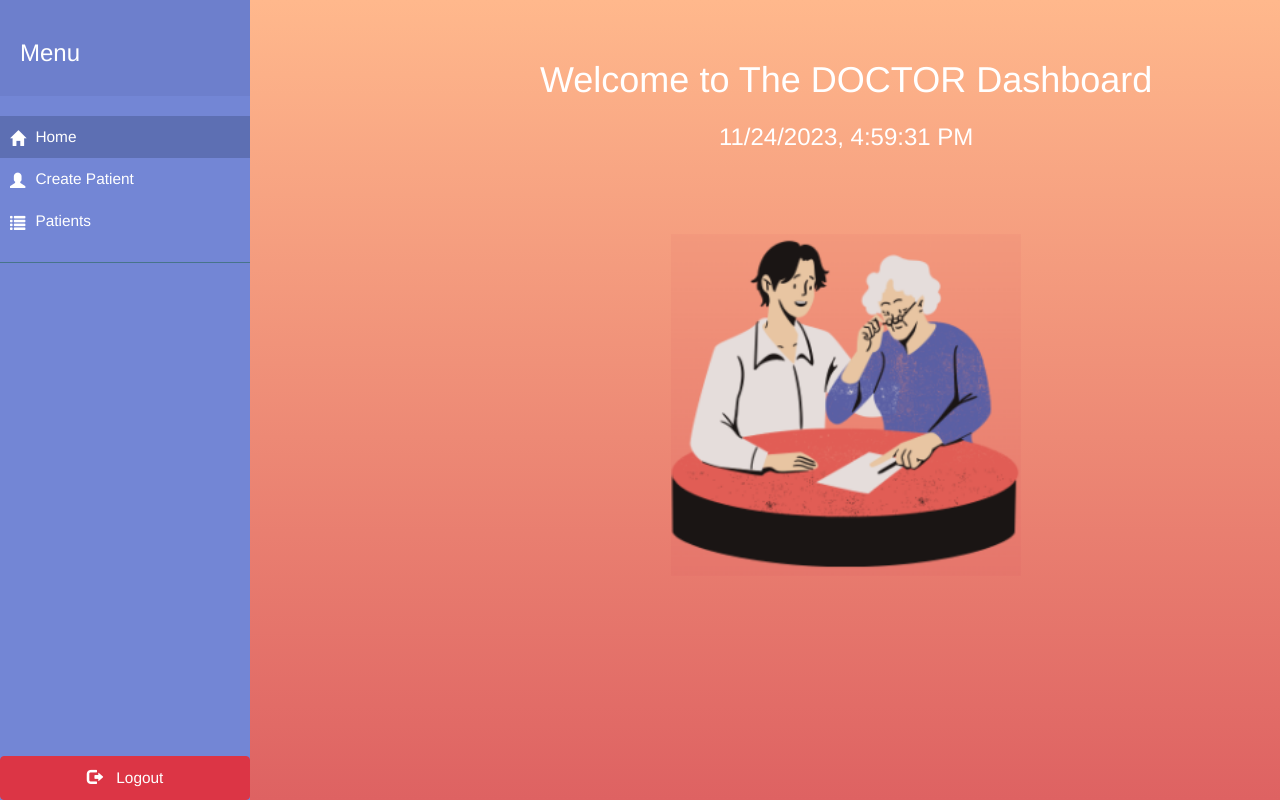
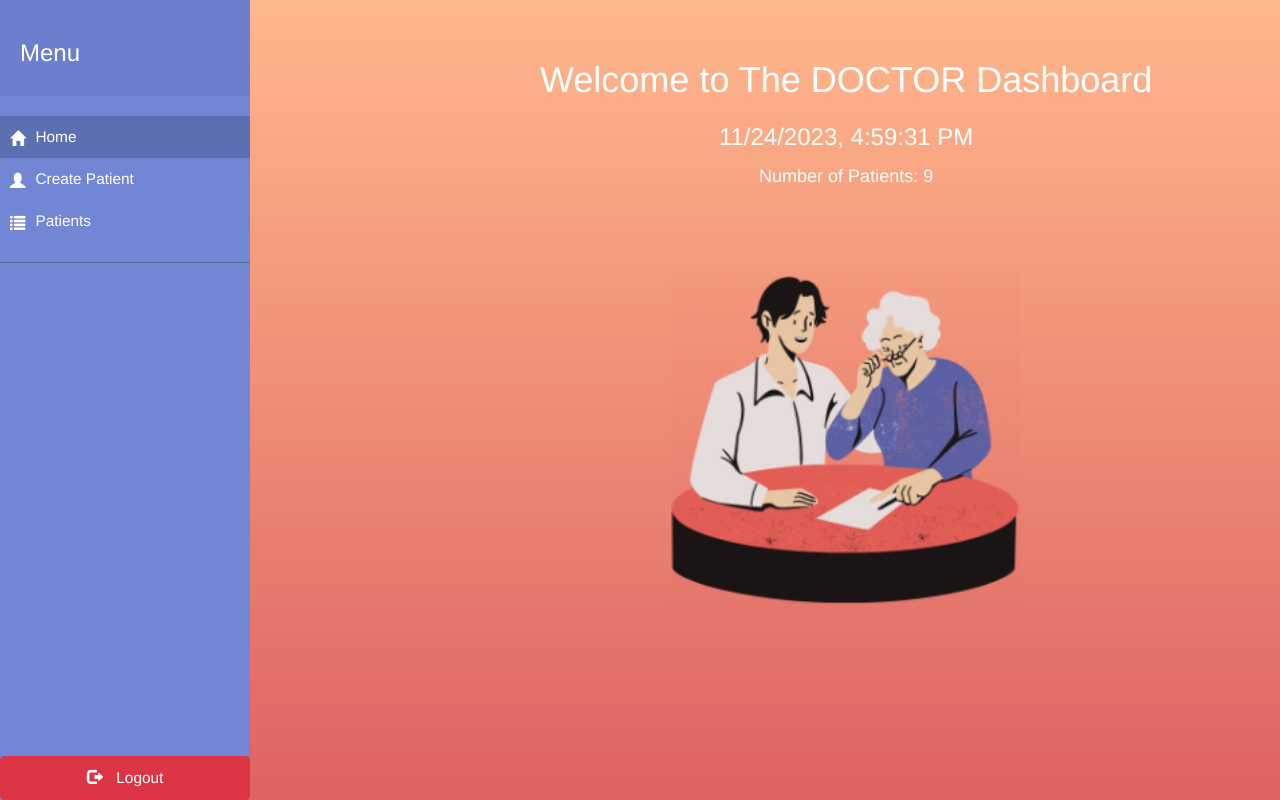
Before and after one commit to beckyfue/TFG, a Django app: page /homepage/ in a window 1280 px wide. Run offline with Django 4.2, Linux system fonts and the light colour scheme; a user stored in the database is signed in; data comes from the database, SQL or seed files in the repository; both versions use the stored data as it was after the commit; some libraries are stand-ins or nearby versions.

Commit message:
number of patients seen in homepage

```diff
--- a/mysite/polls/static/polls/homepage.css
+++ b/mysite/polls/static/polls/homepage.css
@@ -8,37 +8,43 @@ body, html {
 .homepage-content {
     display: flex;
     flex-direction: column;
-    align-items: flex-start; /* Align items to the start (left) of the container */
-    padding: 20px; /* Add padding to the container for spacing */
+    align-items: flex-start;
+    padding: 20px;
 }
 
 .text-section {
     text-align: center;
-    color: white; /* Set text color to white */
+    color: white;
 }
 
 .text-section h2 {
-    font-size: 36px; /* Set font size */
-    margin-bottom: 20px; /* Adjust margin */
+    font-size: 36px;
+    margin-bottom: 20px;
 }
 
 .text-section .alert {
-    background-color: #4CAF50; /* Green background for success messages */
-    color: white; /* White text for success messages */
+    background-color: #4CAF50;
+    color: white;
 }
 
 #datetime {
-    font-size: 24px; /* Set font size for the datetime */
-    color: white; /* Set text color to white */
+    font-size: 24px;
+    color: white;
+}
+
+#num-patients {
+    font-size: 18px;
+    color: white;
+    margin-top: 10px;
 }
 
 .image-section {
     margin-top: 80px;
-    margin-left: auto; /* Auto left margin for centering */
-    margin-right: auto; /* Adjust the margin */
+    margin-left: auto;
+    margin-right: auto;
 }
 
 .image-section img {
-    width: 350px; /* Set an absolute width  */
-    max-width: 100%; /* Ensure responsiveness */
+    width: 350px;
+    max-width: 100%;
 }
--- a/mysite/polls/templates/polls/homepage.html
+++ b/mysite/polls/templates/polls/homepage.html
@@ -14,6 +14,8 @@
                     {{ message }}
                 </div>
             {% endfor %}
+            <!-- Display the number of patients here -->
+            <div id="num-patients">Number of Patients: {{ num_patients }}</div>
         </div>
         <div class="image-section">
             <!-- Image -->
@@ -29,13 +31,12 @@
                 $("#datetime").text(formattedDateTime);
             }
 
-        // Initial call
+            // Initial calls
             updateDateTime();
 
             // Update every second
             setInterval(updateDateTime, 1000);
         });
-
     </script>
 
 {% endblock %}
--- a/mysite/polls/views.py
+++ b/mysite/polls/views.py
@@ -139,12 +139,18 @@ from django.db.models import Count
 def homepage(request):
     if request.user.user_type == "doctor":
         # Assuming you have a related_name set in the assigned_doctor ForeignKey
-        patient_count_over_time = CustomUser.objects.filter(assigned_doctor=request.user
-        ).values('date_joined__date').annotate(patient_count=Count('id')).order_by('date_joined__date')
+        patients_assigned_to_doctor = CustomUser.objects.filter(assigned_doctor=request.user)
+        patient_count_over_time = patients_assigned_to_doctor.values('date_joined__date').annotate(patient_count=Count('id')).order_by('date_joined__date')
 
-        return render(request, 'polls/homepage.html', {'patient_count_over_time': patient_count_over_time})
+        # Count of total patients assigned to the doctor
+        num_patients = patients_assigned_to_doctor.count()
+
+        return render(request, 'polls/homepage.html', {'patient_count_over_time': patient_count_over_time, 'num_patients': num_patients})
     else:
         return redirect('/')
+
+
+
 
 
 
@@ -155,6 +161,11 @@ def patients(request):
         return render(request, 'polls/patients.html', {'patients': patients_assigned_to_doctor})
     else:
         return redirect('/')
+
+
+
+
+
 
 @login_required(login_url='polls:custom_login')
 def games(request):
```
Also changed, not shown: mysite/db.sqlite3. Lines whose indentation alone changed are shown as unchanged.
